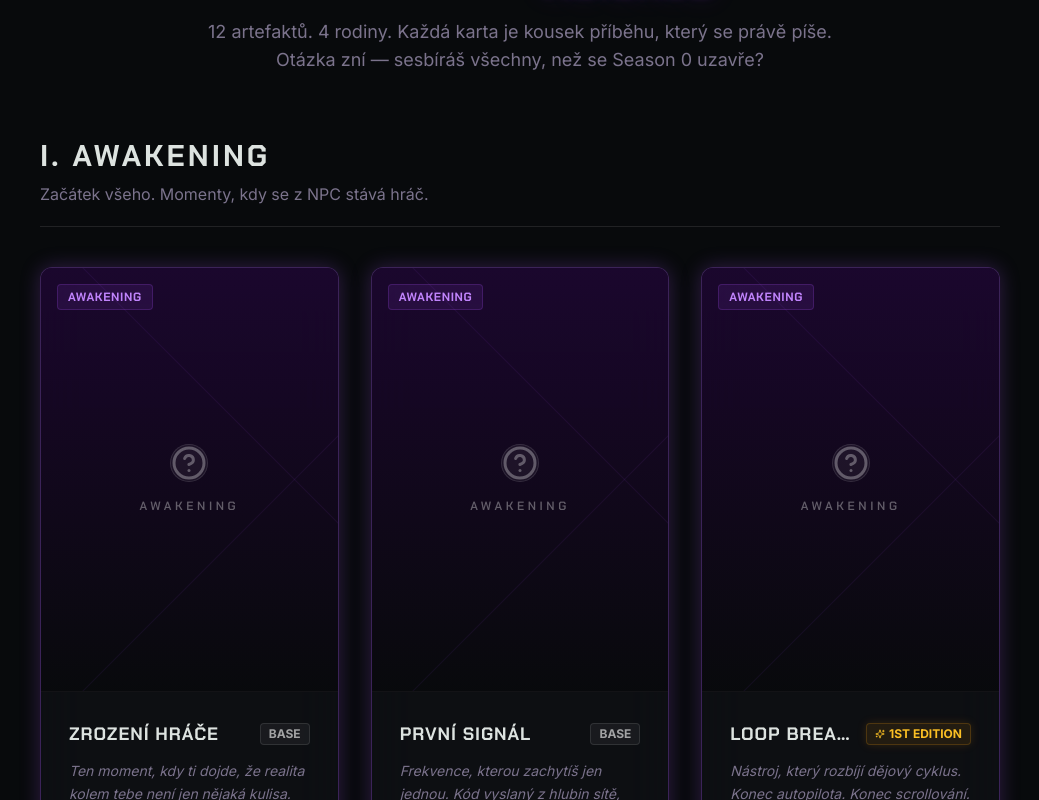
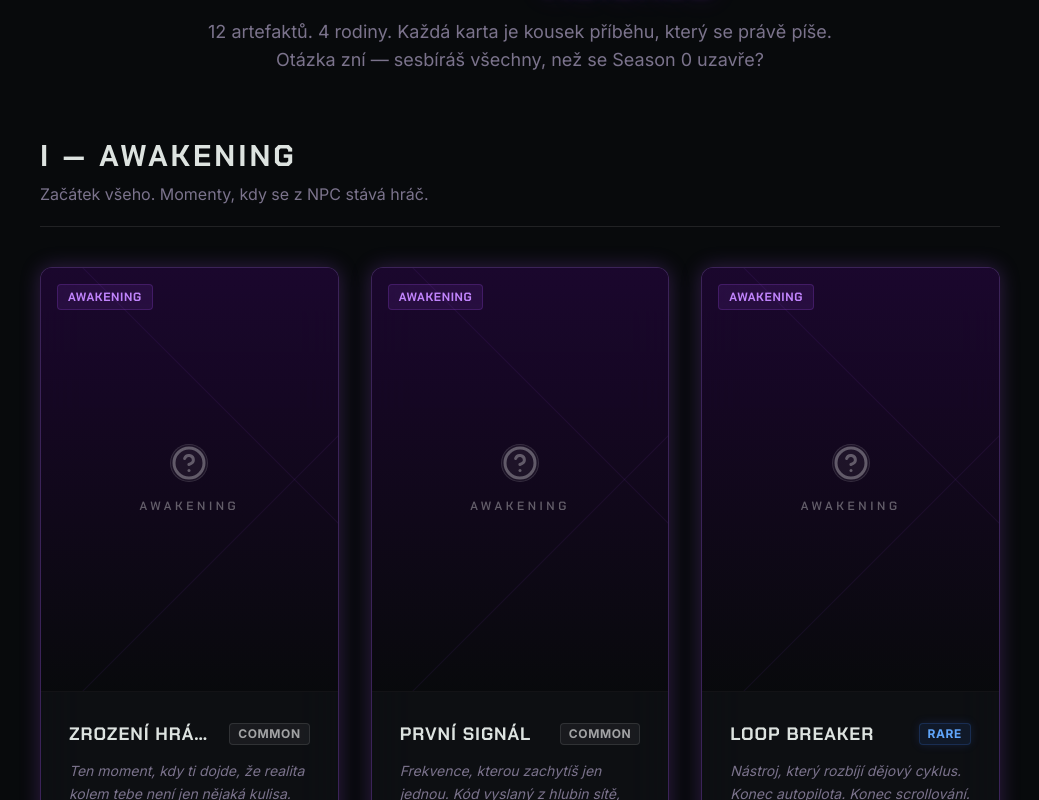
Before and after one commit to hrareality/hrareality, a React (Vite) app: page /collection in a window 1280 px wide. Shown: the part 1620-2420 px from the top of the page, without its empty margins (120-1159 px from the left). Built offline with nearby package versions, Linux system fonts and the light colour scheme; the HTML template or start-up script is replaced by a standard one.

Commit message:
feat: update card rarities, descriptions, layout alignment, and rename project to iWau HRA REALITY

```diff
--- a/src/components/CollectionCard.tsx
+++ b/src/components/CollectionCard.tsx
@@ -5,7 +5,7 @@ interface CollectionCardProps {
   name: string;
   family: "AWAKENING" | "POSTAVY_IWAU" | "GLITCH" | "RELICS" | string;
   lore: string;
-  edition: "FIRST_EDITION" | "BASE" | string;
+  rarity: "COMMON" | "RARE" | "LEGENDARY" | string;
   src?: string;
   isLocked?: boolean;
 }
@@ -14,7 +14,7 @@ export default function CollectionCard({
   name,
   family,
   lore,
-  edition,
+  rarity,
   src,
   isLocked = false,
 }: CollectionCardProps) {
@@ -140,18 +140,18 @@ export default function CollectionCard({
             {isLocked ? "???" : name}
           </h4>
 
-          {/* Edition Badge */}
+          {/* Rarity Badge */}
           {!isLocked && (
             <span
               className={cn(
-                "text-[10px] sm:text-xs font-bold px-2 py-0.5 rounded shrink-0",
-                edition === "FIRST_EDITION"
-                  ? "bg-amber-500/10 text-amber-400 border border-amber-500/20 shadow-[0_0_10px_rgba(245,158,11,0.15)] flex items-center gap-1"
-                  : "bg-white/5 text-white/60 border border-white/10"
+                "text-[10px] sm:text-xs font-bold px-2 py-0.5 rounded shrink-0 border uppercase tracking-wider",
+                rarity === "LEGENDARY" && "bg-amber-500/10 text-amber-400 border-amber-500/20 shadow-[0_0_10px_rgba(245,158,11,0.2)] flex items-center gap-1",
+                rarity === "RARE" && "bg-blue-500/10 text-blue-400 border-blue-500/20 shadow-[0_0_10px_rgba(59,130,246,0.15)]",
+                rarity === "COMMON" && "bg-white/5 text-white/60 border-white/10"
               )}
             >
-              {edition === "FIRST_EDITION" && <Sparkles size={10} className="text-amber-400" />}
-              {edition === "FIRST_EDITION" ? "1ST EDITION" : "BASE"}
+              {rarity === "LEGENDARY" && <Sparkles size={10} className="text-amber-400" />}
+              {rarity}
             </span>
           )}
         </div>
--- a/src/components/CookieConsent.tsx
+++ b/src/components/CookieConsent.tsx
@@ -47,7 +47,7 @@ export default function CookieConsent() {
                 Bezpečnost & Cookies
               </h4>
               <p className="text-xs text-muted-foreground leading-relaxed mb-4">
-                Hra Reality respektuje tvé soukromí. Pro analýzu návštěvnosti a vylepšování herního světa využíváme anonymní soubory cookies.
+                iWau HRA REALITY respektuje tvé soukromí. Pro analýzu návštěvnosti a vylepšování herního světa využíváme anonymní soubory cookies.
               </p>
               <div className="flex items-center gap-3">
                 <button
--- a/src/components/Layout.tsx
+++ b/src/components/Layout.tsx
@@ -24,7 +24,7 @@ export default function Layout({ children }: { children: React.ReactNode }) {
       <header className="fixed top-0 left-0 right-0 z-50 glass-card border-t-0 border-x-0 rounded-none">
         <div className="section-container flex items-center justify-between h-14 md:h-16 py-0">
           <Link to="/" className="relative flex items-center h-full group transition-all hover:opacity-80 z-20">
-            <img src="/logo.png" alt="Hra Reality Logo" className="h-36 md:h-48 w-auto object-contain absolute left-0 top-1/2 -translate-y-1/2 max-w-none" />
+            <img src="/logo.png" alt="iWau HRA REALITY Logo" className="h-36 md:h-48 w-auto object-contain absolute left-0 top-1/2 -translate-y-1/2 max-w-none" />
           </Link>
 
           {/* Desktop Nav */}
@@ -131,10 +131,10 @@ export default function Layout({ children }: { children: React.ReactNode }) {
         <div className="section-container py-12 flex flex-col md:flex-row items-center justify-between gap-6 md:gap-4">
           <div className="flex flex-col gap-2 md:items-start items-center">
             <Link to="/" className="block transition-all hover:opacity-80">
-              <img src="/logo.png" alt="Hra Reality" className="h-32 md:h-40 w-auto object-contain" />
+              <img src="/logo.png" alt="iWau HRA REALITY" className="h-32 md:h-40 w-auto object-contain" />
             </Link>
             <p className="text-xs text-muted-foreground text-center md:text-left mt-0">
-              © 2026 Hra Reality. Systém výzev v reálném životě.
+              © 2026 iWau HRA REALITY. Systém výzev v reálném životě.
             </p>
           </div>
 
--- a/src/pages/Collection.tsx
+++ b/src/pages/Collection.tsx
@@ -6,140 +6,112 @@ import CollectionCard from "@/components/CollectionCard";
 const cardFamilies = [
   {
     id: "awakening",
-    name: "I. AWAKENING",
+    name: "I — AWAKENING",
     description: "Začátek všeho. Momenty, kdy se z NPC stává hráč.",
     cards: [
       {
         name: "Zrození hráče",
         family: "AWAKENING",
         lore: "Ten moment, kdy ti dojde, že realita kolem tebe není jen nějaká kulisa. Je to hřiště. A ty ses právě rozhodl vstoupit do hry.",
-        edition: "BASE",
+        rarity: "COMMON",
         isLocked: false,
       },
       {
         name: "První Signál",
         family: "AWAKENING",
         lore: "Frekvence, kterou zachytíš jen jednou. Kód vyslaný z hlubin sítě, po kterém už nic neuvidíš stejně jako doteď.",
-        edition: "BASE",
+        rarity: "COMMON",
         isLocked: false,
       },
       {
         name: "Loop Breaker",
         family: "AWAKENING",
         lore: "Nástroj, který rozbíjí dějový cyklus. Konec autopilota. Konec scrollování. První vědomý krok do neznáma.",
-        edition: "FIRST_EDITION",
+        rarity: "RARE",
         isLocked: false,
       },
     ],
   },
   {
     id: "postavy_iwau",
-    name: "II. POSTAVY iWAU",
+    name: "II — POSTAVY iWAU",
     description: "Svět Hry Reality nepostavil jen jeden člověk. Tyhle tři postavy stály u jeho úplného zrodu. A každá z nich tě bude provázet trošku jiným způsobem.",
     cards: [
       {
         name: "Zaya",
         family: "POSTAVY_IWAU",
-        lore: "Záhadná. Tichá. Vždycky o krok napřed. Zaya vidí trhlinie v systému, které ostatní nevidí — a pokud ji potkáš, znamená to, že jsi připravený vidět něco navíc.",
-        edition: "BASE",
+        lore: "Záhadná. Tichá. Vždycky o krok napřed. Zaya vidí trhliny v systému, které ostatní nevidí — a pokud ji potkáš, znamená to, že jsi připravený vidět něco navíc.",
+        rarity: "COMMON",
         isLocked: false,
       },
       {
         name: "Temný Mág",
         family: "POSTAVY_IWAU",
         lore: "Strážce všeho, co nechceš řešit. Komfortní zóna, výmluvy, autopilot — to je jeho teritorium. Nepřekonáš ho tím, že ho ignoruješ. Překonáš ho tím, že splníš quest, i když se ti zrovna nechce.",
-        edition: "BASE",
+        rarity: "RARE",
         isLocked: false,
       },
       {
         name: "Dr. Wetom",
         family: "POSTAVY_IWAU",
         lore: "Nikdo přesně neví, kdo to je. Ale jeho kód drží pravidla celého světa. Říká se, že ti, kdo rozluští jeho systém, uvidí Hru Reality tak, jak ji nevidí nikdo jiný.",
-        edition: "FIRST_EDITION",
+        rarity: "LEGENDARY",
         isLocked: false,
       },
     ],
   },
   {
     id: "glitch",
-    name: "III. GLITCH",
-    description: "Chyby v systému. Trhliny v realitě. Momenty, kdy to, co považuješ za normální, přestane dávat smysl — a ty začneš vidět věci jinak.",
+    name: "III — GLITCH",
+    description: "PARAZITI REALITY\nKaždý z nich je otiskem chování, které lidé opakovali tak dlouho, až získali vlastní život. Neútočí silou. Jen šeptají. A čím méně si jejich hlas uvědomuješ, tím větší moc nad tebou mají.",
     cards: [
       {
         name: "Driptor",
         family: "GLITCH",
-        lore: "Když šedý průměr dostane pořádnou pecku. Driptor je estetický glitch — důkaz, že jinak neznamená špatně. Znamená to líp.",
-        edition: "BASE",
+        lore: "Nikdy nekřičí. Nikdy netlačí. Jen ti připomíná, že si zasloužíš o trochu víc. A pak ještě trochu. A ještě trochu. Driptor tě Učí jak utratit peníze dřív, než zjistíš proč.",
+        rarity: "COMMON",
         isLocked: false,
       },
       {
         name: "Toilex",
         family: "GLITCH",
-        lore: "Zrozený v nejtemnějších koutech glitch zóny. Absurdní. Vtipný. A přesně proto nebezpečný pro každého, kdo sám sebe bere příliš vážně. Humor využívá jako zbraň proti tlaku okolí.",
-        edition: "BASE",
+        lore: "Zrozený v glitch zóně. Absurdní. Vtipný. A přesně proto nebezpečný. Fake news, chaos a informační šum jsou jeho oblíbené zbraně. Čím méně přemýšlíš, tím víc roste.",
+        rarity: "COMMON",
         isLocked: false,
       },
       {
         name: "Zlooper",
         family: "GLITCH",
-        lore: "Uvězněný v časové smyčce. Každý den stejný. Každý den znovu. Zlooper je varování — tohle se stane, když přestaneš jednat a necháš autopilota řídit za tebe.",
-        edition: "FIRST_EDITION",
+        lore: "Umí zastavit čas. Miluje nekonečné scrollování. Krmí se pozorností a šeptá: „Ještě jedno video. Ještě jedno.“ Než se naděješ, ukradne ti hodiny života.",
+        rarity: "RARE",
         isLocked: false,
       },
     ],
   },
   {
     id: "relics",
-    name: "IV. RELICS",
-    description: "Každý svět má své relikvie — věci, které drží realitu pohromadě. Tyhle jsou z Season 0. A některé z nich ještě nikdo neobjevil.",
+    name: "IV — RELICS",
+    description: "Každý svět má své relikvie — věci, které drží realitu pohromadě. Tyhle jsou z Season 0.",
     cards: [
       {
         name: "Discord Portal",
         family: "RELICS",
-        lore: "První stabilní spojení mezi hráči. Portál, který otevřel cestu pro všechno, co přišlo až později. Bez něj by Hra Reality zůstala jen nápadem v hlavě jednoho člověka.",
-        edition: "FIRST_EDITION",
+        lore: "První stabilní spojení mezi hráči. Portál, který otevřel cestu pro všechno, co přišlo až později. Bez něj by iWau HRA REALITY zůstala jen nápadem v hlavě jednoho člověka.",
+        rarity: "COMMON",
         isLocked: false,
       },
       {
         name: "MVP1 Bridge",
         family: "RELICS",
         lore: "Surový. Nedokonalý. Funkční. Most mezi vizí a realitou — první technická verze, na které stojí všechno, co dnes vidíš. Kdo po něm prošel, ví, jak to vypadalo na začátku.",
-        edition: "BASE",
+        rarity: "RARE",
         isLocked: false,
       },
       {
-        name: "???",
+        name: "Generation Zero",
         family: "RELICS",
-        lore: "Informace uzamčeny. Tento artefakt ještě neexistuje — nebo možná jo. Jen ho zatím nikdo nenašel.",
-        edition: "FIRST_EDITION",
-        isLocked: true,
-      },
-    ],
-  },
-  {
-    id: "christmas_2025",
-    name: "V. VÁNOČNÍ DROP 2025",
-    description: "Zima 2025. Něco se změnilo v síti. Tři artefakty, které z toho zůstaly — a které drží jen ti, kdo byli online ve správný čas.",
-    cards: [
-      {
-        name: "Dárek od Dr. Wetoma",
-        family: "CHRISTMAS_2025",
-        lore: "Nikdo nečekal, že se ozve. Přesto — uprostřed vánočního cyklu dorazil balíček přímo od architekta. Nebugovací nástroj zabalený jako dárek. Od koho? Pro koho? Odpovědi jsou uvnitř něj.",
-        edition: "FIRST_EDITION",
-        isLocked: false,
-      },
-      {
-        name: "Vánoční Glitch",
-        family: "CHRISTMAS_2025",
-        lore: "Přetížení. Kolaps. A v tom na zlomek sekundy — zmrzlý kód, který tam ani neměl být. Svátky rozbily síť a ta nakonec odhalila něco, co mělo zůstat skryté.",
-        edition: "FIRST_EDITION",
-        isLocked: false,
-      },
-      {
-        name: "Kód Naděje",
-        family: "CHRISTMAS_2025",
-        lore: "Zimní slunovrat. Zašifrovaná zpráva v síti. Žádný odesílatel. Žádný kontext. Jen kód — a ti, kdo ho rozluštili, vědí víc než ostatní. Tenhle artefakt je jejich důkazem.",
-        edition: "FIRST_EDITION",
+        lore: "Nečekali, až hra vznikne. Byli u toho, když se skládala.",
+        rarity: "LEGENDARY",
         isLocked: false,
       },
     ],
@@ -155,7 +127,7 @@ const obtainingWays = [
     type: "FREE",
   },
   {
-    title: "→ Dosáhni Level 1 na Discordu",
+    title: "→ Dosáhni dalšího levelu na Discordu",
     desc: "Zapoj se do komunity. Reaguj. Sdílej. Až dosáhneš prvního milníku, odemkneš další artefakt.",
     type: "AKTIVITA",
   },
@@ -175,15 +147,9 @@ const obtainingWays = [
     type: "EARLY ACCESS",
   },
   {
-    title: "→ Buduj komunitu",
+    title: "→ Získávej odměny",
     desc: "Dropy pro ty, kdo se nejvíce zapojují. Žádné metriky, žádné KPI — systém pozná, kdo je reálně aktivní.",
     type: "BONUS",
-  },
-  {
-    title: "FOUNDER DROP — FIRST GENERATION",
-    desc: "Jediná věc, kterou si tady koupíš za peníze. Speciální vizuální rám, trvalý zápis do archivu hry a přednost na MVP waitlistu. 199 Kč za místo v historii Season 0. Buď jsi founder, nebo prostě nejsi.",
-    type: "199 Kč",
-    isPremium: true,
   },
 ];
 
@@ -237,7 +203,7 @@ export default function Collection() {
             <div className="lg:col-span-2 text-left">
               <FadeIn>
                 <div className="inline-block px-4 py-1.5 rounded-full border border-primary/20 bg-primary/5 text-primary text-xs font-display tracking-widest mb-6 uppercase">
-                  O PROJEKTU
+                  O Season 0
                 </div>
                 <h2 className="text-3xl sm:text-4xl font-display font-bold mb-6">
                   Co je <span className="neon-text">Collection</span>?
@@ -265,7 +231,7 @@ export default function Collection() {
                   </div>
                   <h3 className="font-display font-bold text-base mb-2 uppercase tracking-wide">Historie</h3>
                   <p className="text-sm text-muted-foreground leading-relaxed">
-                    Každá karta zachycuje reálný moment ze vzniku hry. Ne fikci. Skutečnost.
+                    Každá karta zachycuje aktivitu a reálný moment ze vzniku hry. Ne fikci. Skutečnost.
                   </p>
                 </div>
               </FadeIn>
@@ -327,7 +293,7 @@ export default function Collection() {
                     <h3 className="font-display text-2xl sm:text-3xl font-bold text-foreground tracking-widest uppercase mb-2">
                       {family.name}
                     </h3>
-                    <p className="text-sm sm:text-base text-muted-foreground">{family.description}</p>
+                    <p className="text-sm sm:text-base text-muted-foreground whitespace-pre-line">{family.description}</p>
                   </div>
                 </FadeIn>
 
@@ -338,7 +304,7 @@ export default function Collection() {
                          name={card.name}
                          family={card.family}
                          lore={card.lore}
-                         edition={card.edition}
+                         rarity={card.rarity}
                          isLocked={card.isLocked}
                       />
                     </FadeIn>
--- a/src/pages/Comics.tsx
+++ b/src/pages/Comics.tsx
@@ -98,7 +98,7 @@ export default function Comics() {
 
         {/* SEKCE 3 - CO POTÉ */}
         <FadeIn delay={0.3}>
-          <div className="mb-8 p-10 glass-card border-primary/20 max-w-3xl">
+          <div className="mx-auto mb-8 p-10 glass-card border-primary/20 max-w-3xl text-center">
             <h2 className="text-xl font-display font-bold mb-4 text-primary uppercase tracking-widest">Co přijde po přečtení komiksu?</h2>
             <div className="space-y-4 text-lg text-muted-foreground">
               <p>Zavřeš ho. Vrátíš se do svého běžného dne. A všechno vypadá stejně, jako kdykoliv předtím.</p>
@@ -111,7 +111,7 @@ export default function Comics() {
         {/* SEKCE 4 - CO DÁL */}
         <FadeIn delay={0.4}>
           <div className="p-12 glass-card border-primary/40 bg-secondary/30 text-center rounded-3xl mt-12">
-            <h2 className="text-2xl sm:text-3xl font-display font-bold mb-6 uppercase tracking-wider">Tady končí komiks, ale Hra Reality rozhodně ne.</h2>
+            <h2 className="text-2xl sm:text-3xl font-display font-bold mb-6 uppercase tracking-wider">Tady končí komiks, ale iWau HRA REALITY rozhodně ne.</h2>
             <p className="text-lg text-muted-foreground mb-6 max-w-2xl mx-auto">
               Právě jsi prošel první branou. Ale portál zůstává i nadále otevřený — a za ním jsou první signály, první výzvy a komunita hráčů, kteří už vědí něco víc.
             </p>
--- a/src/pages/Start.tsx
+++ b/src/pages/Start.tsx
@@ -21,7 +21,7 @@ export default function Start() {
                 <Target className="text-primary mb-6" size={40} />
                 <h3 className="font-display text-2xl font-bold mb-6">Vize</h3>
                 <p className="text-muted-foreground text-lg leading-relaxed">
-                  Prostředí, kde se nemusíš nutit do akce — protože akce je převlečená za samotnou hru. Uděláš quest, vidíš progres, získáš status. A přirozeně chceš hrát dál.
+                  Vytvořit prostředí, kde se nemusíš nutit do akce — protože akce je převlečená za samotnou hru. Uděláš quest, vidíš progres, získáš status. A přirozeně chceš hrát dál.
                 </p>
                 <p className="text-primary font-bold mt-auto pt-6 border-t border-border/50 text-xl leading-relaxed">
                   Žádné hacky. Žádná manipulace. Jen systém, který funguje tak, jak by mělo fungovat veškeré vzdělávání.
@@ -73,7 +73,7 @@ export default function Start() {
             </div>
             <div className="inline-block p-8 glass-card border-primary/30 rounded-3xl w-full sm:w-auto bg-background/60">
               <p className="text-xl sm:text-2xl text-primary font-bold uppercase tracking-widest leading-relaxed">
-                Přesně tohle je ta mezera.<br />A Hra Reality je první, kdo do ní vstupuje.
+                Přesně tohle je ta mezera.<br />A iWau HRA REALITY je první, kdo do ní vstupuje.
               </p>
             </div>
           </FadeIn>
```
Also changed, not shown: src/pages/HowItWorks.tsx (+9 -9 lines), src/pages/Index.tsx (+26 -22 lines).
